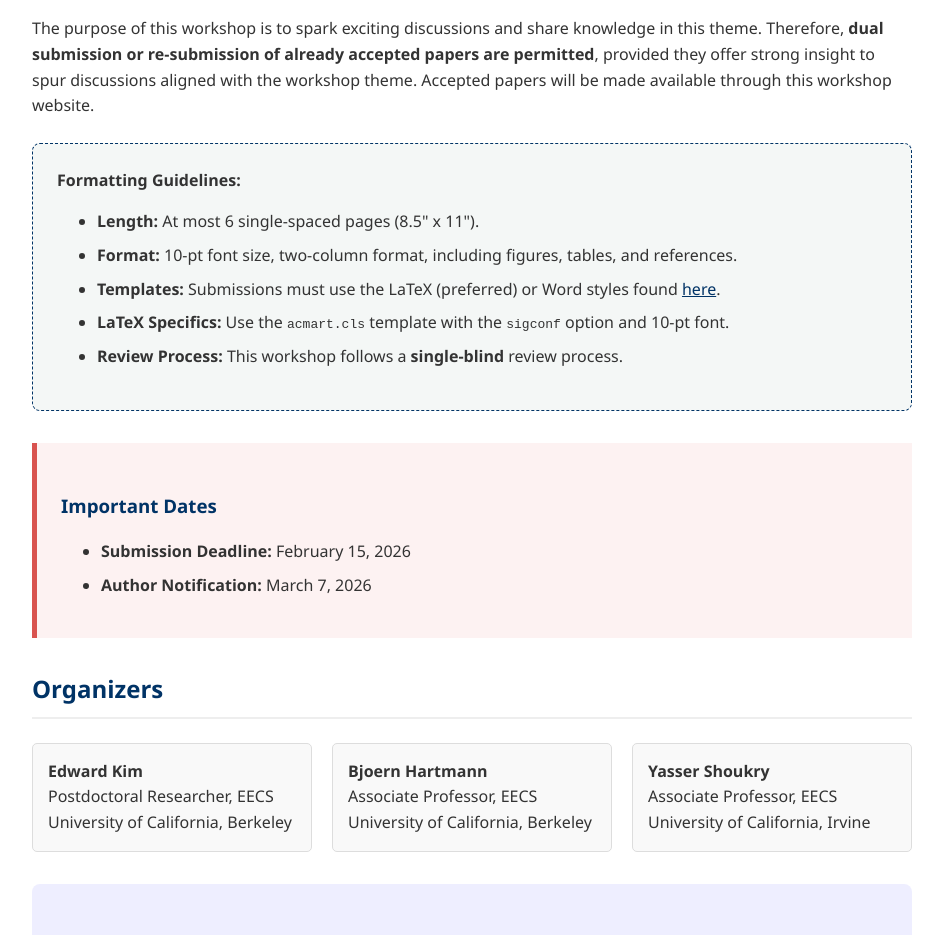
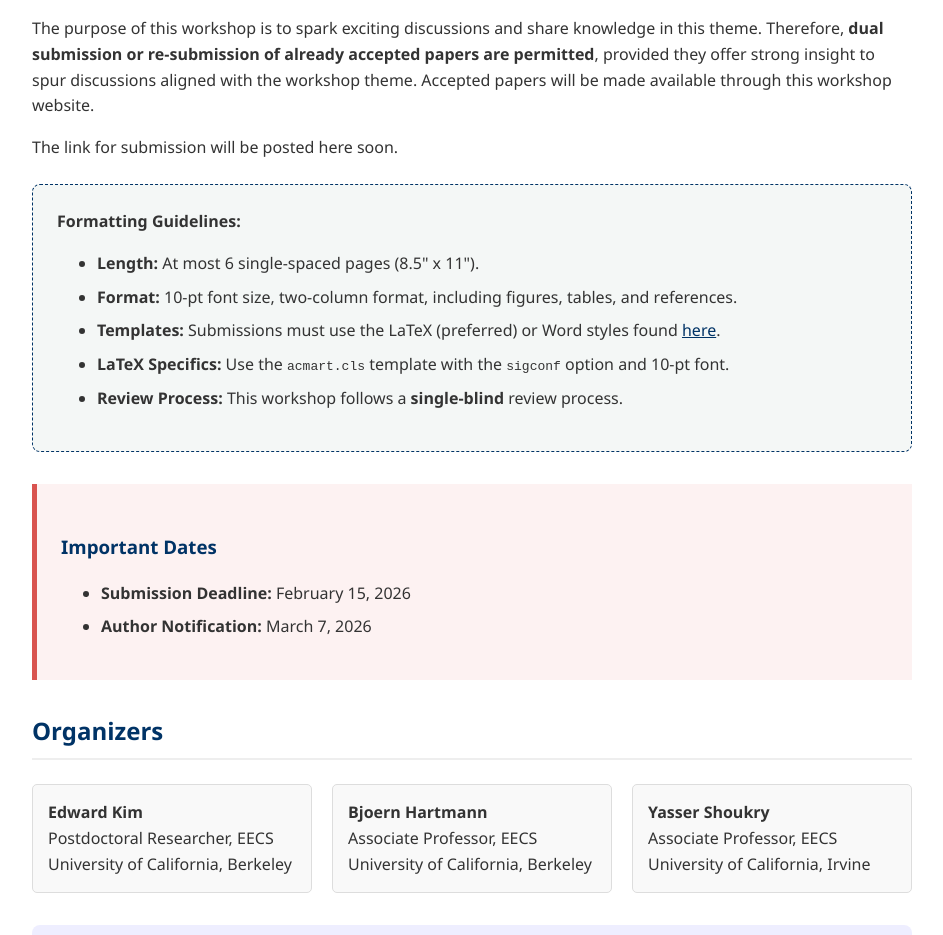
Before and after one commit to ek65/icdsaas.github.io, a plain HTML site: page index.html in a window 1280 px wide. Shown: the part 1484-2419 px from the top of the page, without its empty margins (168-1111 px from the left). Drawn offline with Linux system fonts and the light colour scheme.

Commit message:
Update index.html

```diff
--- a/index.html
+++ b/index.html
@@ -75,7 +75,7 @@
 
     <h2>How to Submit</h2>
     <p>The purpose of this workshop is to spark exciting discussions and share knowledge in this theme. Therefore, <strong>dual submission or re-submission of already accepted papers are permitted</strong>, provided they offer strong insight to spur discussions aligned with the workshop theme. Accepted papers will be made available through this workshop website.</p>
-
+    <p>The link for submission will be posted here soon.</p>
     <div class="submission-box">
         <strong>Formatting Guidelines:</strong>
         <ul>
```
